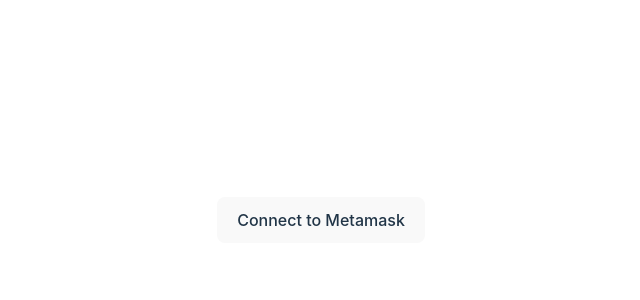
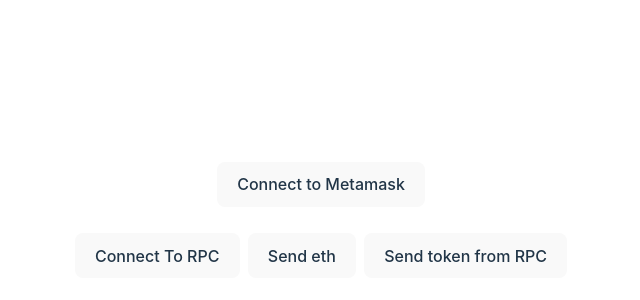
Before and after one commit to khanh96/dapp-cowell, a React (Vite) app in the folder dapp/: page / in a window 1280 px wide. Shown: the part 180-480 px from the top of the page, without its empty margins (319-959 px from the left). Built offline with nearby package versions, Linux system fonts and the light colour scheme; the HTML template or start-up script is replaced by a standard one.

Commit message:
send token with private key

```diff
--- a/dapp/src/components/Metamask/Metamask.tsx
+++ b/dapp/src/components/Metamask/Metamask.tsx
@@ -1,6 +1,9 @@
 import React, { Component, useState } from 'react'
 import { ethers } from 'ethers'
 import ERC20_ABI from '../../abi/ERC20_ABI.json'
+
+const ACCOUNT_1 = '0xF89568201Ac27FCF56f3350B6e00E524c8a6045B'
+const ACCOUNT_2 = '0x755915F49ee6B7108f1a9c0f968BcaE242B0C682'
 
 function Metamask() {
   const [address, setAddress] = useState()
@@ -10,20 +13,30 @@
   const [tokenBalanceInEther, setTokenBalanceInEther] = useState<string>('')
 
   const connectToMetamask = async () => {
+    // PROVIDERS
     const provider = new ethers.providers.Web3Provider(window.ethereum)
     console.log('provider => ', provider)
     const accounts = await provider.send('eth_requestAccounts', [])
+    // get the balance of an account
     const balance = await provider.getBalance(accounts[0])
+    // format balance in wallet more user-friend
     const balanceInEther = ethers.utils.formatEther(balance)
     const block = await provider.getBlockNumber()
 
+    // Read-Only Methods from Contract
     const daiContract = new ethers.Contract('0x3125aA646f095761B887972D1381468A41f8d32B', ERC20_ABI, provider)
-    console.log('daiContract=>', daiContract)
     const tokenName = await daiContract.name()
     console.log('tokenName=>', tokenName)
     const tokenBalance = await daiContract.balanceOf(accounts[0])
     const tokenUnits = await daiContract.decimals()
     const tokenBalanceInEther = ethers.utils.formatUnits(tokenBalance, tokenUnits)
+
+    // state changing methods
+    const signer = provider.getSigner()
+    const daiWithSigner = daiContract.connect(signer)
+    const dai = ethers.utils.parseUnits('1.0', 18)
+    console.log('daiWithSigner=>', daiWithSigner)
+    console.log('dai=>', dai)
 
     setBlock(block)
     setAddress(accounts[0])
@@ -31,11 +44,62 @@
     setTokenName(tokenName)
     setTokenBalanceInEther(tokenBalanceInEther)
   }
+  const connectToRPC = async () => {
+    // connecting to Ethereum RPC
+    const provider = new ethers.providers.JsonRpcProvider('https://api.sepolia.kroma.network')
+    const signer = provider.getSigner()
+    console.log('signer=>', signer)
+  }
+  // send token from address A to address B
+  const writeToTheBlockchain = async () => {
+    const provider = new ethers.providers.Web3Provider(window.ethereum)
+    // const sender = new ethers.Wallet(import.meta.env.VITE_PRIVATE_KEY_ACCOUNT_1, provider)
+    // console.log('sender', sender)
+    // console.log('address', address)
+    const balance = await provider.getBalance(address as any)
+    const balanceBefore = ethers.utils.formatEther(balance)
+    console.log(`Destination balance before sending: ${balanceBefore} ETH`)
+    // console.log('Sending...\n')
+    const signer = provider.getSigner()
+    try {
+      const tx = await signer.sendTransaction({
+        to: '0x755915F49ee6B7108f1a9c0f968BcaE242B0C682',
+        value: ethers.utils.parseEther('0.5')
+      })
+      console.log('send success=>', tx.data)
+    } catch (error) {
+      console.log(error)
+    }
+  }
+
+  // send token RPC
+  const sendTokenFromRPC = async () => {
+    const provider = new ethers.providers.JsonRpcProvider('https://rpc.sepolia.org')
+    const myProvider = new ethers.providers.Web3Provider(window.ethereum)
+    const sender = new ethers.Wallet(import.meta.env.VITE_PRIVATE_KEY_ACCOUNT_2, provider)
+    const accounts = await myProvider.send('eth_requestAccounts', [])
+    const balance = await myProvider.getBalance(accounts[0])
+    const balanceUserFriendly = ethers.utils.formatEther(balance)
+    console.log(`Destination balance before sending: ${balanceUserFriendly} ETH`)
+
+    try {
+      const tx = await sender.sendTransaction({
+        to: ACCOUNT_1,
+        value: ethers.utils.parseEther('0.5')
+      })
+      console.log('Sent! 🎉')
+      console.log(`TX hash: ${tx.hash}`)
+    } catch (error) {
+      // check user confirm or reject
+      console.log(error)
+    }
+  }
+
+  console.log({ address, balance, tokenBalanceInEther })
 
   return (
     <div>
       {!address && <button onClick={() => connectToMetamask()}>Connect to Metamask</button>}
-
       {address && (
         <div>
           <p>Welcome {address}</p>
@@ -46,6 +110,18 @@
           </p>
         </div>
       )}
+      <div className='my-3 h-0.5 w-full bg-white'></div>
+      <div className='flex justify-center'>
+        <button className='mr-2' onClick={() => connectToRPC()}>
+          Connect To RPC
+        </button>
+        <button className='mr-2' onClick={() => writeToTheBlockchain()}>
+          Send eth
+        </button>
+        <button className='' onClick={() => sendTokenFromRPC()}>
+          Send token from RPC
+        </button>
+      </div>
     </div>
   )
 }
--- /dev/null
+++ b/dapp/src/env.d.ts
@@ -0,0 +1,30 @@
+// This file is an augmentation to the built-in ImportMeta interface
+// Thus cannot contain any top-level imports
+// <https://www.typescriptlang.org/docs/handbook/declaration-merging.html#module-augmentation>
+
+/* eslint-disable @typescript-eslint/consistent-type-imports */
+
+interface ImportMetaEnv {
+  [key: string]: any
+  BASE_URL: string
+  MODE: string
+  DEV: boolean
+  PROD: boolean
+  SSR: boolean
+  VITE_PRIVATE_KEY_ACCOUNT_1: string
+  VITE_PRIVATE_KEY_ACCOUNT_2: string
+}
+
+interface ImportMeta {
+  url: string
+
+  readonly hot?: import('./hot').ViteHotContext
+
+  readonly env: ImportMetaEnv
+
+  glob: import('./importGlob').ImportGlobFunction
+  /**
+   * @deprecated Use `import.meta.glob('*', { eager: true })` instead
+   */
+  globEager: import('./importGlob').ImportGlobEagerFunction
+}
```
Also changed, not shown: 1 other file (tests, documents, lock files or other folders).
